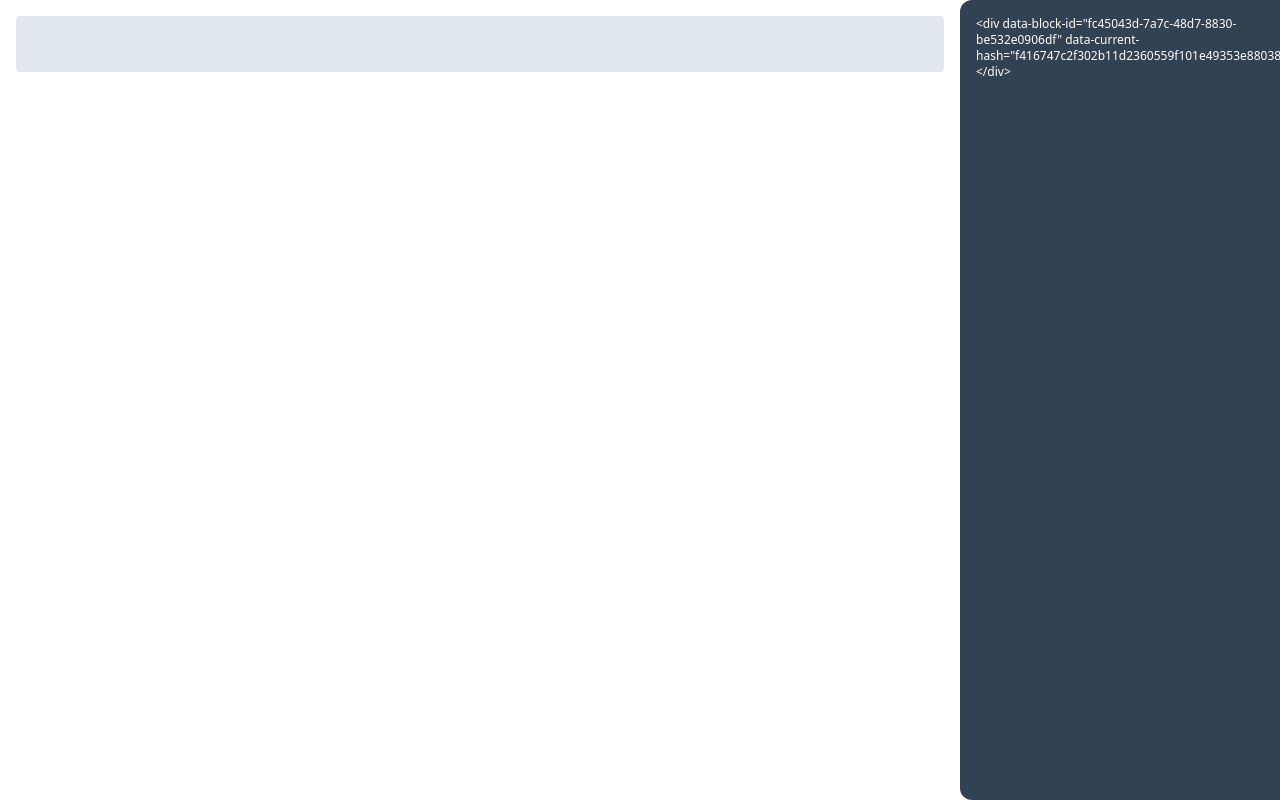
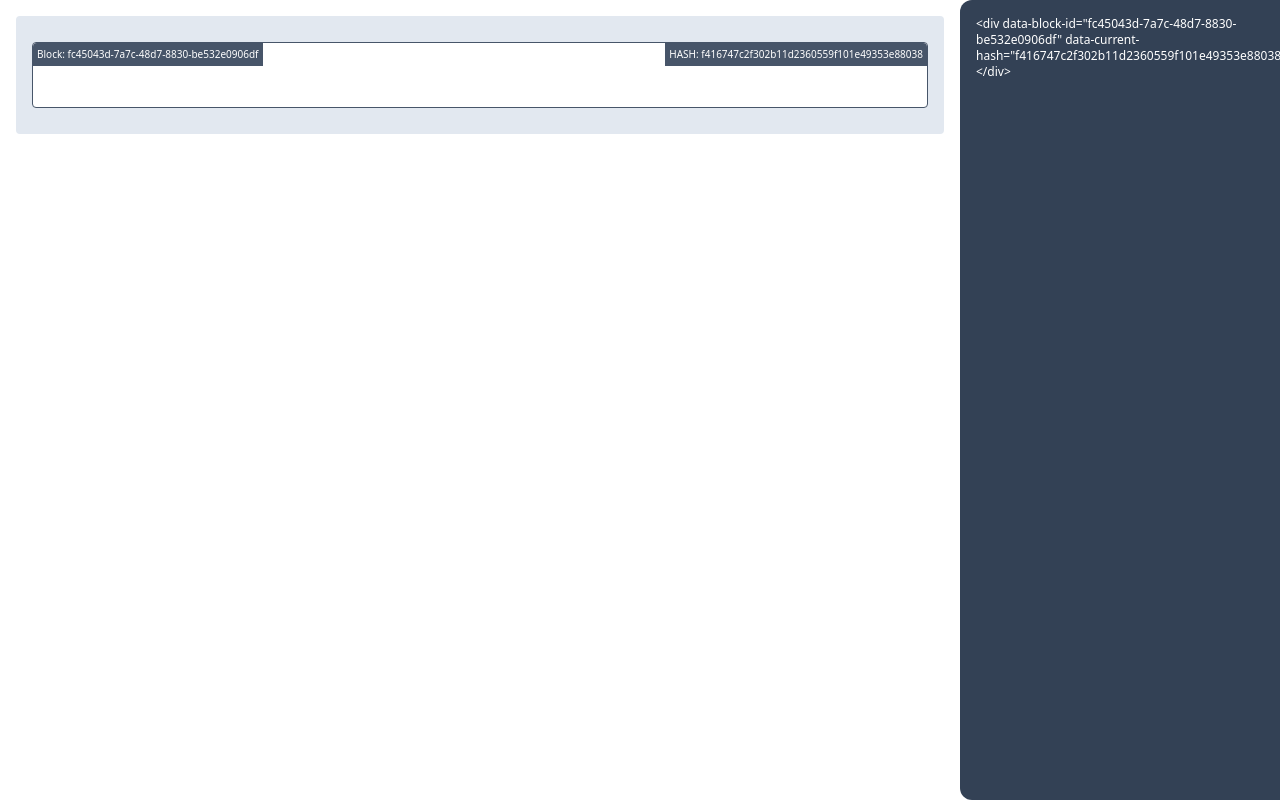
Before and after one commit to merlinpanda/prosemirror_study, a React (Vite) app: page / in a window 1280 px wide. Built offline with nearby package versions, Linux system fonts and the light colour scheme.

Commit message:
refactor: change ui

```diff
--- a/src/index.css
+++ b/src/index.css
@@ -25,3 +25,31 @@
   width: 22px;
   height: 22px;
 }
+
+[data-current-hash],
+[data-block-id] {
+  padding: 30px 10px 10px;
+  position: relative;
+  margin: 10px 0;
+  @apply border border-slate-600 rounded bg-white;
+}
+
+[data-current-hash]::before {
+  position: absolute;
+  right: 0;
+  top: 0;
+  font-size: 10px;
+  color: blue;
+  content: "HASH: " attr(data-current-hash);
+  @apply bg-slate-600 text-white p-1 rounded-tr;
+}
+
+[data-block-id]::after {
+  position: absolute;
+  left: 0;
+  top: 0;
+  font-size: 10px;
+  color: blue;
+  content: "Block: " attr(data-block-id);
+  @apply bg-slate-600 text-white p-1 rounded-tl;
+}
```
